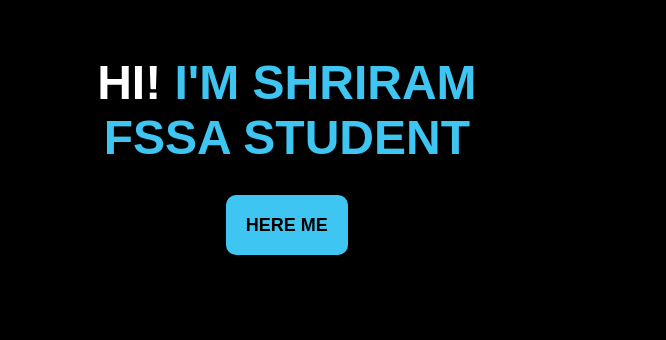
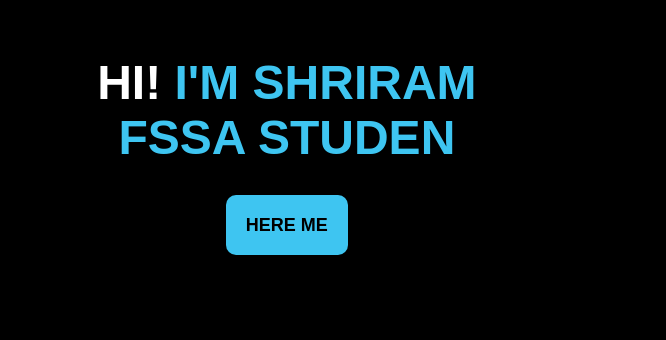
Before and after one commit to SHRIRAM-DB/portfolio-II, a plain HTML site: page index.html in a window 1280 px wide. Shown: the part 165-505 px from the top of the page, 0-666 px from the left. Drawn offline with Linux system fonts and the light colour scheme; grey boxes are pictures that could not be loaded.

Commit message:
second time

```diff
--- a/index.html
+++ b/index.html
@@ -28,7 +28,7 @@
         <div class="home">
           <div class="home-content">
             <h1><span>HI!</span> I'M SHRIRAM</h1>
-            <h2>FSSA STUDENT</h2>
+            <h2>FSSA STUDEN</h2>
             <br />
             <a href="#Contact" class="hire">HERE ME</a>
           </div>
```
